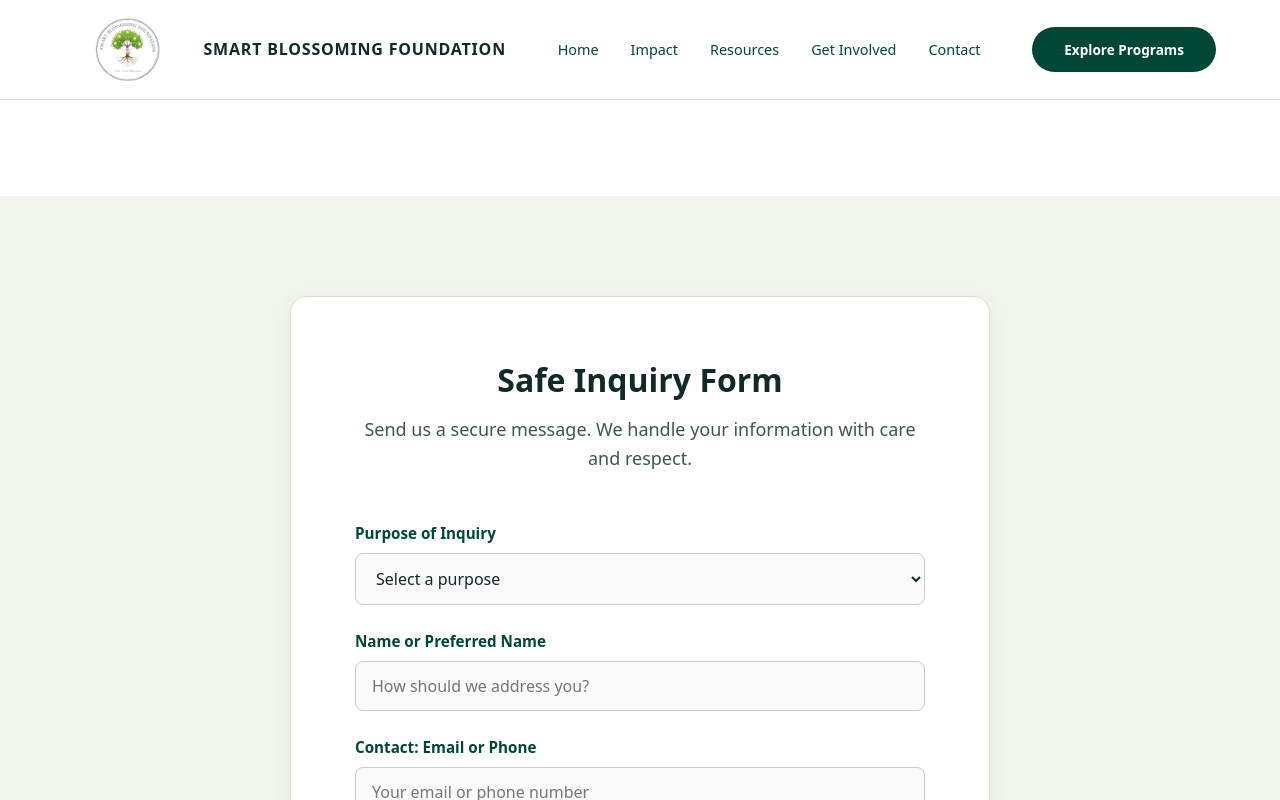
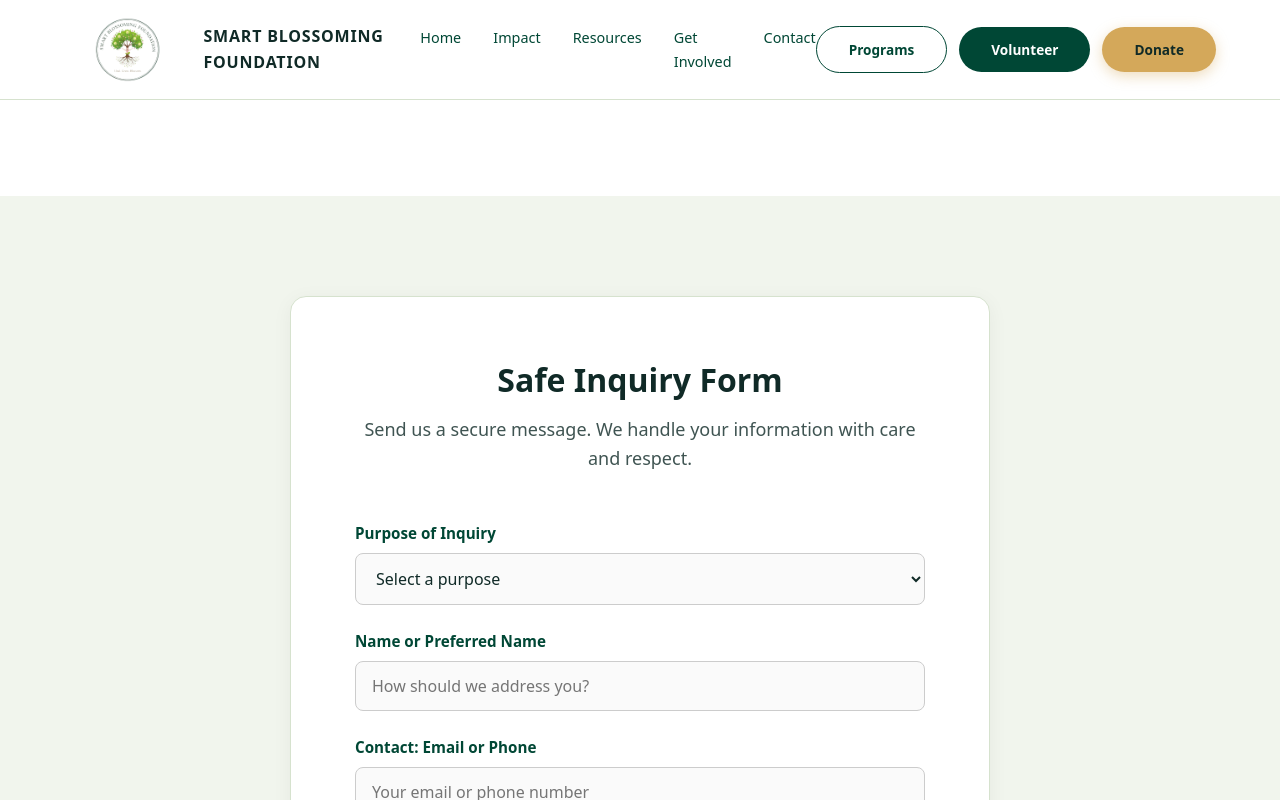
Before and after one commit to Nevy11/sbf-web, a React (Vite) app: page /contact in a window 1280 px wide. Shown: the top 800 px of the page. Built offline with nearby package versions, Linux system fonts and the light colour scheme; no server answers.

Commit message:
update the contact top navigation bar to be consistent

```diff
--- a/src/pages/Contact.tsx
+++ b/src/pages/Contact.tsx
@@ -21,9 +21,17 @@ export const Contact: React.FC = () => {
             <a href="/#get-involved">Get Involved</a>
             <Link to="/contact">Contact</Link>
           </nav>
-          <a href="/#programs" className="pill-button primary explore-programs-btn" style={{ textDecoration: 'none', display: 'inline-flex', alignItems: 'center' }}>
-            Explore Programs
-          </a>
+          <div className="header-actions" style={{ display: 'flex', gap: '0.75rem', alignItems: 'center' }}>
+            <a href="/#programs" className="pill-button outline explore-programs-btn" style={{ textDecoration: 'none', display: 'inline-flex', alignItems: 'center' }}>
+              Programs
+            </a>
+            <a href="/#get-involved" className="pill-button primary volunteer-btn" style={{ textDecoration: 'none', display: 'inline-flex', alignItems: 'center' }}>
+              Volunteer
+            </a>
+            <a href="/#get-involved" className="pill-button donate donate-btn" style={{ textDecoration: 'none', display: 'inline-flex', alignItems: 'center' }}>
+              Donate
+            </a>
+          </div>
         </div>
       </header>
 
--- a/src/pages/LandingPage.tsx
+++ b/src/pages/LandingPage.tsx
@@ -10,10 +10,10 @@ export const LandingPage: React.FC = () => {
       {/* Navigation Header */}
       <header className="header">
         <div className="container header-container">
-          <div className="logo-section">
+          <Link to="/" className="logo-section" style={{ textDecoration: 'none', color: 'inherit' }}>
             <img src="/sbf_logo_no_background_preview.png" alt="Smart Blossoming Foundation Logo" style={{ width: 'auto', height: '85px', objectFit: 'contain' }} />
             <span className="brand-name">Smart Blossoming Foundation</span>
-          </div>
+          </Link>
           <nav className="nav-list">
             <Link to="/">Home</Link>
             <a href="#impact">Impact</a>
```
